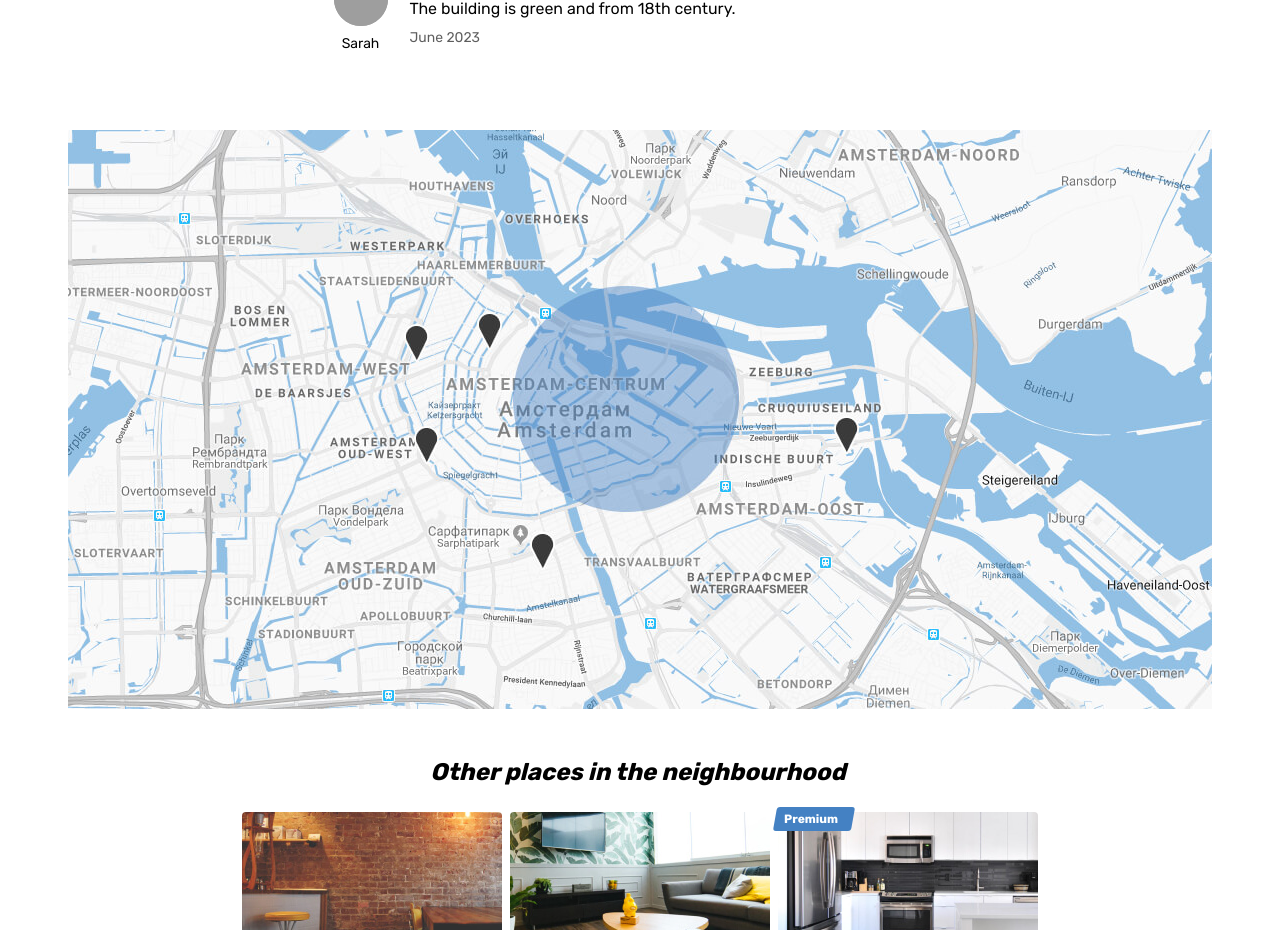
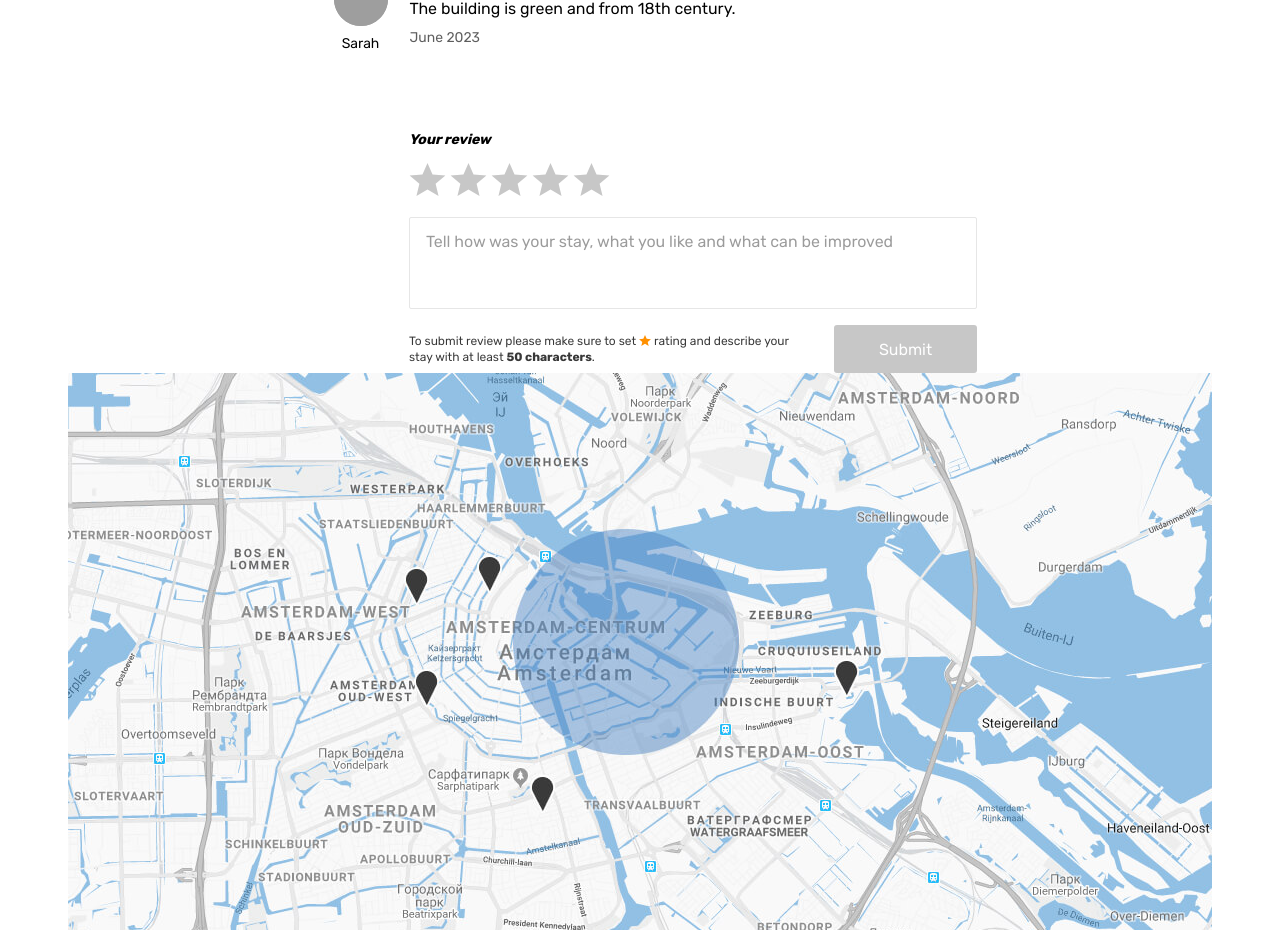
Before and after one commit to htmlacademy-react/2083035-six-cities-15, a React (Vite) app: page /offer/1 in a window 1280 px wide. Shown: the part 1858-2788 px from the top of the page. Built offline with nearby package versions, Linux system fonts and the light colour scheme; grey boxes are pictures that could not be loaded.

Commit message:
Добавляет форму отправки комментария

```diff
--- /dev/null
+++ b/src/components/review-form/review-form.tsx
@@ -0,0 +1,82 @@
+import { useState, ChangeEvent, Fragment } from 'react';
+
+function ReviewForm(): JSX.Element {
+  const [comment, setComment] = useState('');
+  const [rating, setRating] = useState('0');
+
+  const reviewRating = {
+    'fiveStars': '5',
+    'fourStars': '4',
+    'threeStars': '3',
+    'twoStars': '2',
+    'oneStar': '1'
+  };
+
+  function handleInputChange(evt: ChangeEvent<HTMLInputElement>) {
+    setRating(evt.target.value);
+  }
+
+  function handleTextAreaChange(evt: ChangeEvent<HTMLTextAreaElement>) {
+    setComment(evt.target.value);
+  }
+
+  return (
+    <form className="reviews__form form" action="#" method="post">
+      <label className="reviews__label form__label" htmlFor="review">
+                Your review
+      </label>
+      <div className="reviews__rating-form form__rating">
+        {
+          Object.entries(reviewRating).map(([title, score]) => (
+            <Fragment key={score}>
+              <input
+                className="form__rating-input visually-hidden"
+                name="rating"
+                value={score}
+                id={`${score}-stars`}
+                type="radio"
+                checked={rating === score}
+                onChange={handleInputChange}
+              />
+              <label
+                htmlFor={`${score}-stars`}
+                className="reviews__rating-label form__rating-label"
+                title={title}
+              >
+                <svg className="form__star-image" width={37} height={33}>
+                  <use xlinkHref="#icon-star" />
+                </svg>
+              </label>
+            </Fragment>
+          ))
+        }
+
+      </div>
+      <textarea
+        className="reviews__textarea form__textarea"
+        id="review"
+        name="review"
+        placeholder="Tell how was your stay, what you like and what can be improved"
+        value={comment}
+        onChange={handleTextAreaChange}
+      />
+      <div className="reviews__button-wrapper">
+        <p className="reviews__help">
+                    To submit review please make sure to set{' '}
+          <span className="reviews__star">rating</span> and describe your stay with
+                    at least <b className="reviews__text-amount">50 characters</b>.
+        </p>
+        <button
+          className="reviews__submit form__submit button"
+          type="submit"
+          disabled
+        >
+                    Submit
+        </button>
+      </div>
+    </form>
+
+  );
+}
+
+export default ReviewForm;
--- a/src/pages/offer-page/offer-page.tsx
+++ b/src/pages/offer-page/offer-page.tsx
@@ -4,6 +4,7 @@ import { Offers } from '../../types/offers';
 import { useParams } from 'react-router-dom';
 import { Reviews } from '../../types/reviews';
 import ReviewCardList from '../../components/review-card-list/review-card-list';
+import ReviewForm from '../../components/review-form/review-form';
 
 type OfferPageProps = {
   offers: Offers;
@@ -135,6 +136,7 @@ function OfferPage({ offers, reviews }: OfferPageProps): JSX.Element {
                 </div>
               </div>
               <ReviewCardList reviewList={reviews} />
+              <ReviewForm />
             </div>
           </div>
           <section className="offer__map map" />
```
Also changed, not shown: src/pages/favorites-page/favorites-page.tsx (line endings or trailing spaces).
